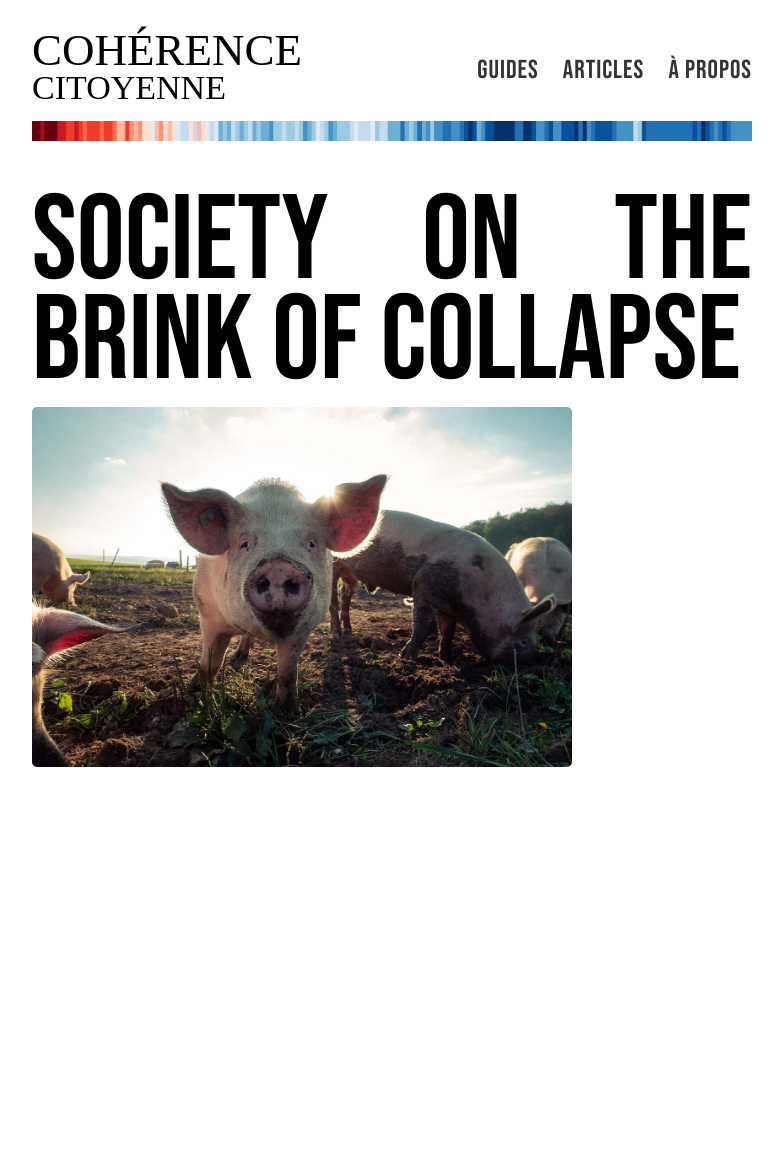
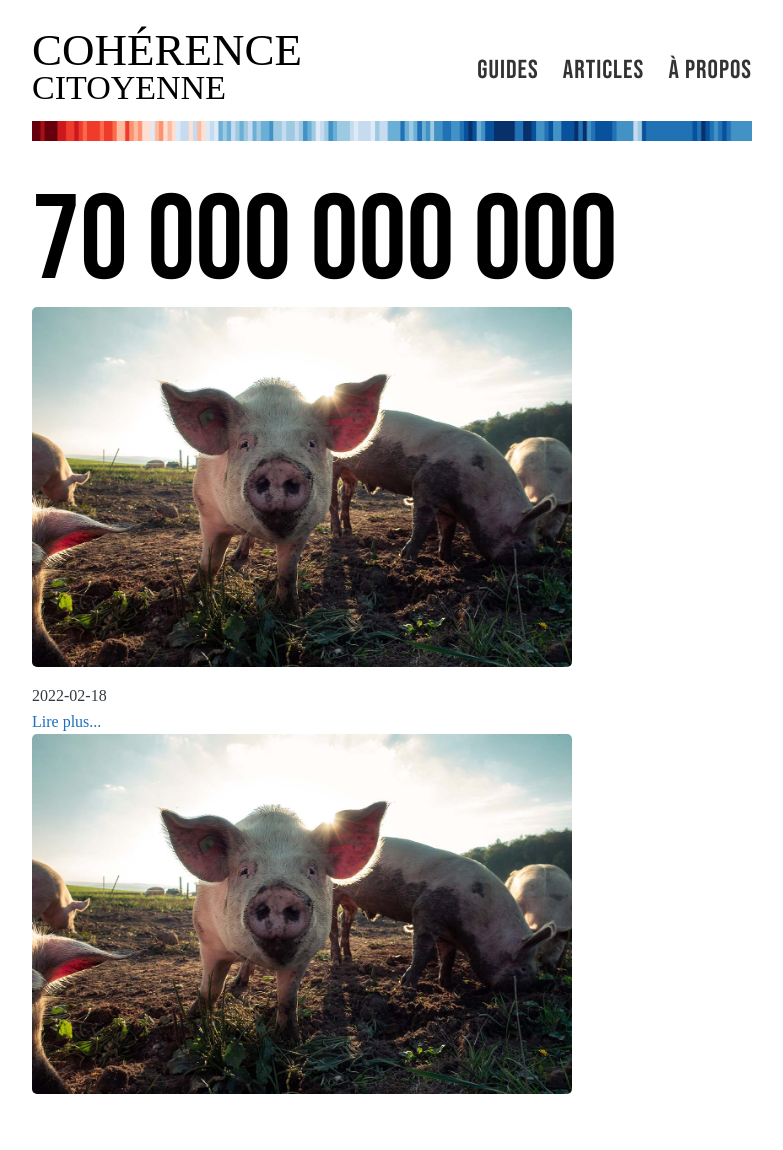
Before and after one commit to loicguichaoua/loicguichaoua.github.io, a Jekyll site: the page built from index.html, in a window 1280 px wide. Shown: the whole page, without its empty margins (248-1031 px from the left). Built offline with Jekyll 4.4.1, drawn with Linux system fonts in a browser that asks for light colours; some web fonts are replaced; the list of posts is cut into pages by our own code; before the commit the page ends 900 px from its top, so only the background shows below that.

Commit message:
homepage

```diff
--- a/index.html
+++ b/index.html
@@ -4,5 +4,27 @@ description: description page d'accueil
 layout: default
 ---
 
-<p style="font-family:Bebas Neue;font-size:120px;line-height:100px;text-align:justify;color:black;">SOCIETY ON THE BRINK OF COLLAPSE</p>
+{% if site.posts.size == 0 %}
+
+  <h2>Pas d'articles trouvés.</h2>
+
+{% else %}
+
+  {% for post in site.posts limit:1 %}
+
+      <p style="font-family:Bebas Neue;font-size:120px;line-height:100px;text-align:justify;color:black;">{{ post.title }}</p>
+      <img src="{{ post.image }}" style="width:75%;">
+      <span class="date" style="margin-bottom:5px;">
+        {{ post.date | date: "%Y-%m-%d" }}
+      </span>
+      <div class="entry" style="color: #999;">
+        {{ post.description }}
+      </div>
+      <a href="{{ site.baseurl }}{{ post.url }}">Lire plus...</a>
+
+  {% endfor %}
+
+{% endif %}
+
+
 <img src="images/posts/friend-or-food.jpg" style="width:75%;">
```
Also changed, not shown: my_collections/_posts/2022-02-18-70-000-000-000.md (+1 -0 lines).
